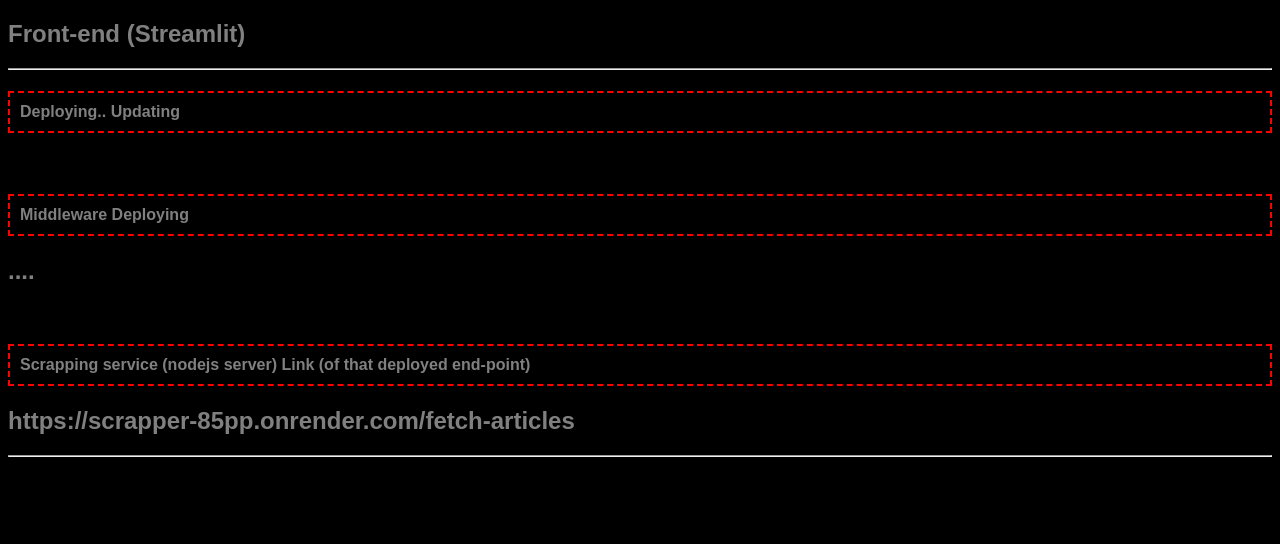
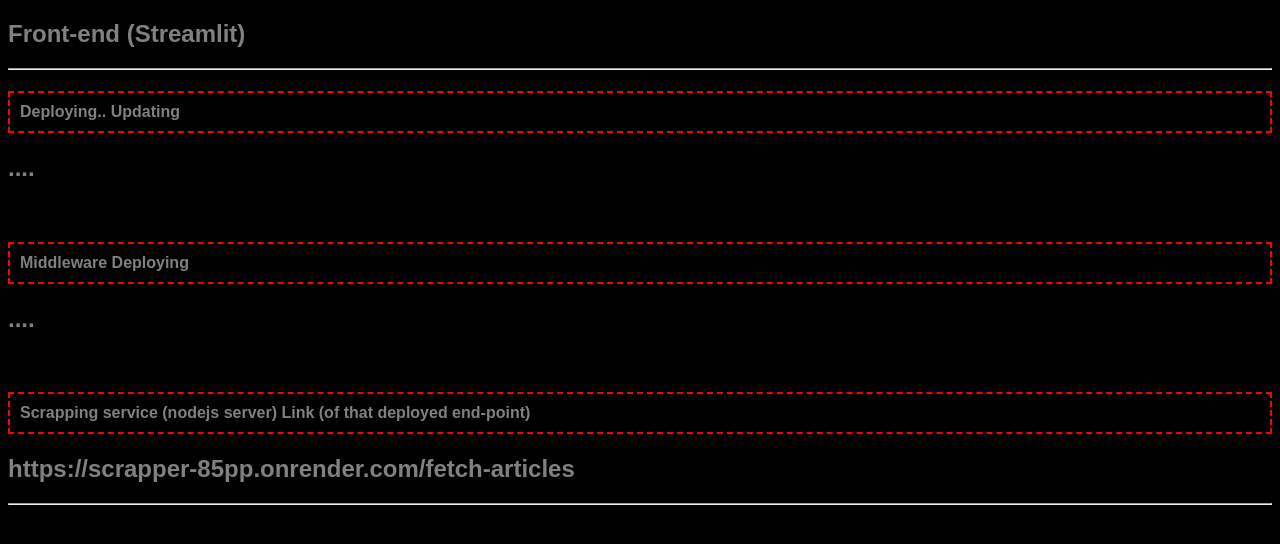
Before and after one commit to itsdlhqcp/fonding-tts-assignment, a plain HTML site: page index.html in a window 1280 px wide. Drawn offline with Linux system fonts and the light colour scheme.

Commit message:
Update index.html

```diff
--- a/index.html
+++ b/index.html
@@ -34,7 +34,7 @@
         <h2>Front-end (Streamlit)</h2>
         <hr>
         <h4><strong>Deploying.. </strong>Updating</h4>
-
+            <h2>....</h2>
         <br>
         <h4><strong>Middleware </strong>Deploying</h4>
            <h2>....</h2>
```
